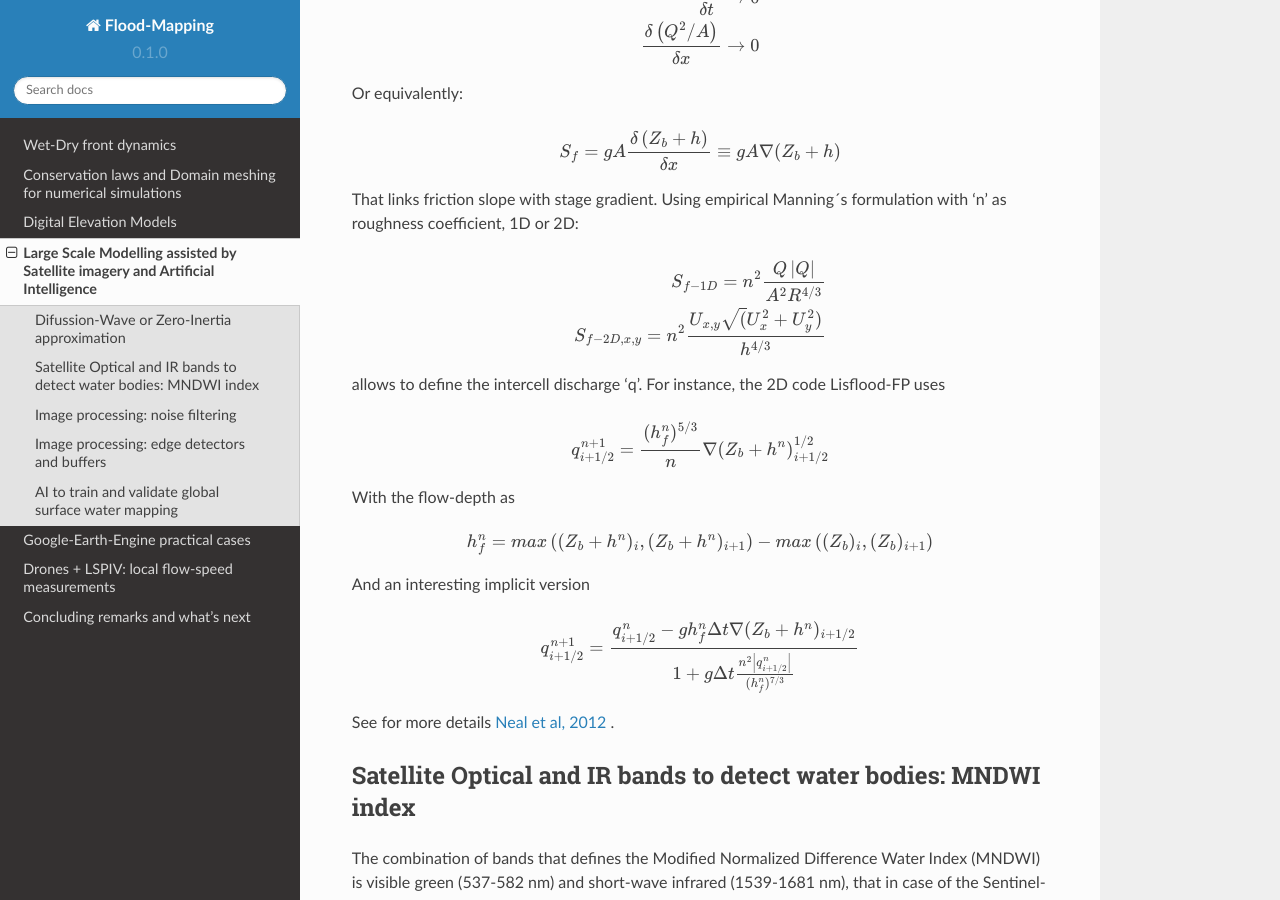
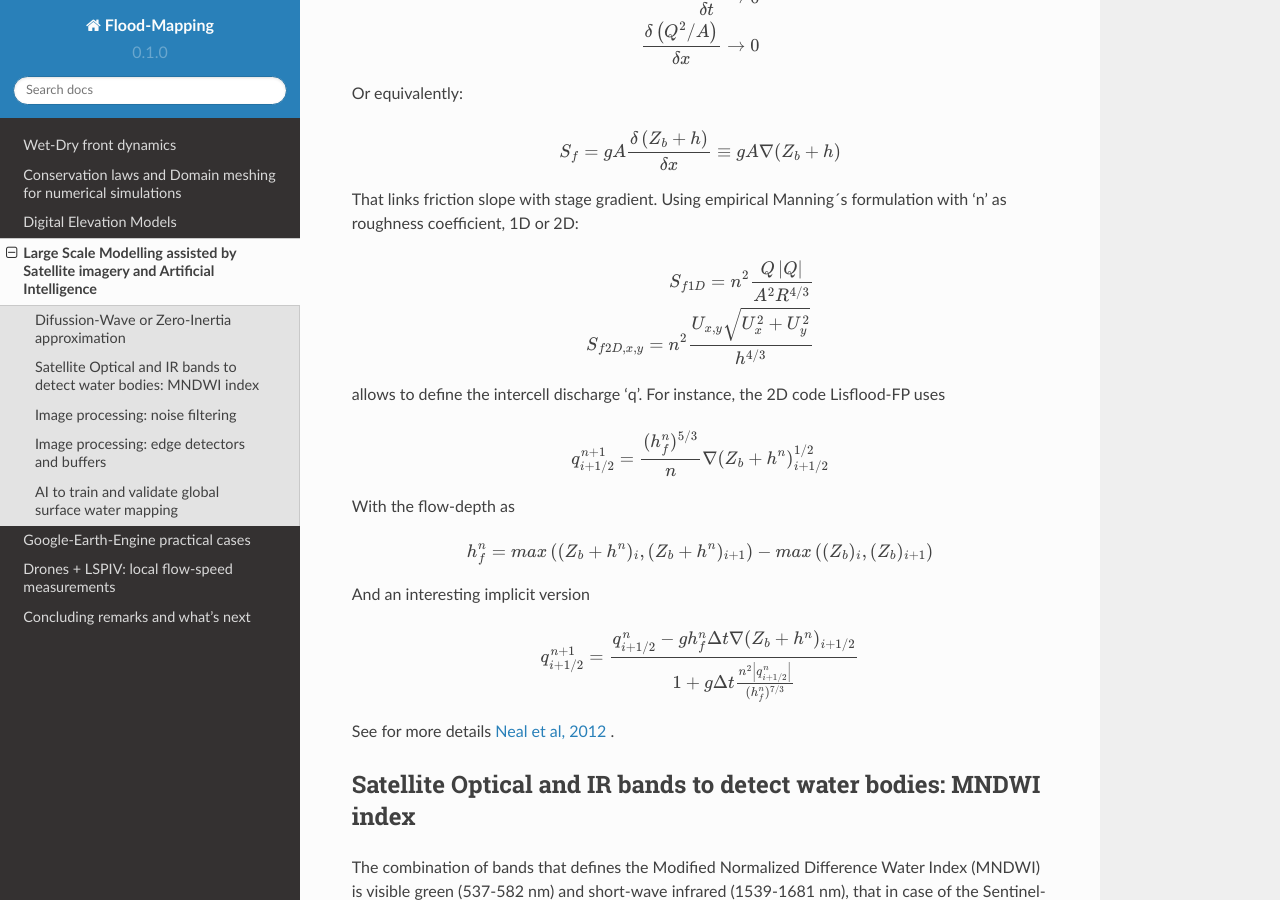
Before and after one commit to ivillamadrid/FloodMapping, a Sphinx documentation site: the page built from docs/source/lsm.rst, in a window 1280 px wide and 900 px high, scrolled down 806 px. Built offline with Sphinx 7.4.7 and the Read the Docs theme 2.0.0, drawn with Linux system fonts in a browser that asks for light colours.

Commit message:
Update lsm.rst

```diff
--- a/docs/source/lsm.rst
+++ b/docs/source/lsm.rst
@@ -55,8 +55,8 @@ That links friction slope with stage gradient. Using empirical Manning´s formul
 
 .. math::
 
-  S_{f-1D}=n^2 \frac{Q \left| Q \right| }{A^2 R^{4/3}} \\
-  S_{f-2D, x, y}=n^2 \frac{U_{x, y} \sqrt(U_x^2+U_y^2) }{h^{4/3}} \\
+  S_{f1D}=n^2 \frac{Q \left| Q \right| }{A^2 R^{4/3}} \\
+  S_{f2D, x, y}=n^2 \frac{U_{x, y} \sqrt{U_x^2+U_y^2} }{h^{4/3}} \\
 
 
 allows to define the intercell discharge 'q'. For instance, the 2D code Lisflood-FP uses
```
